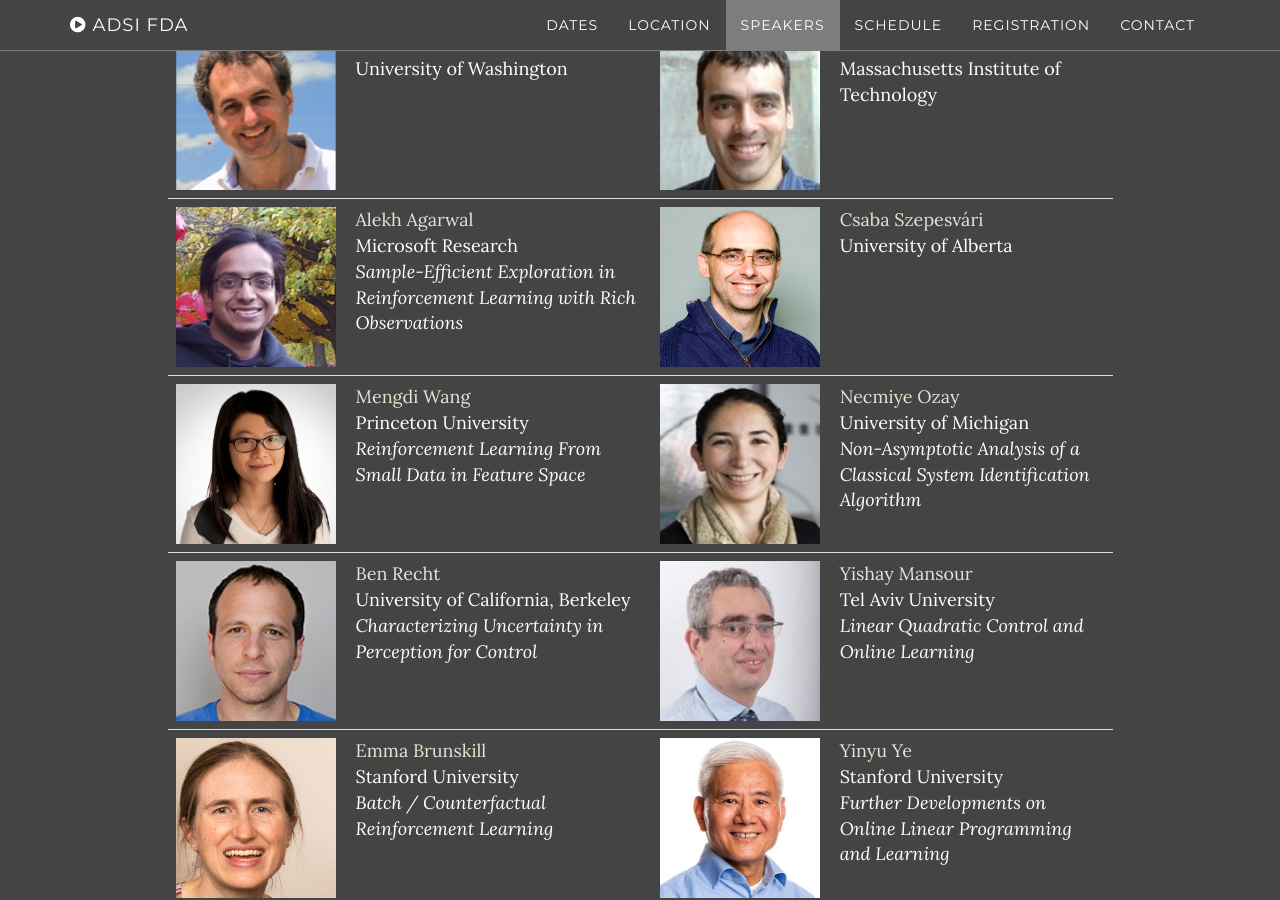
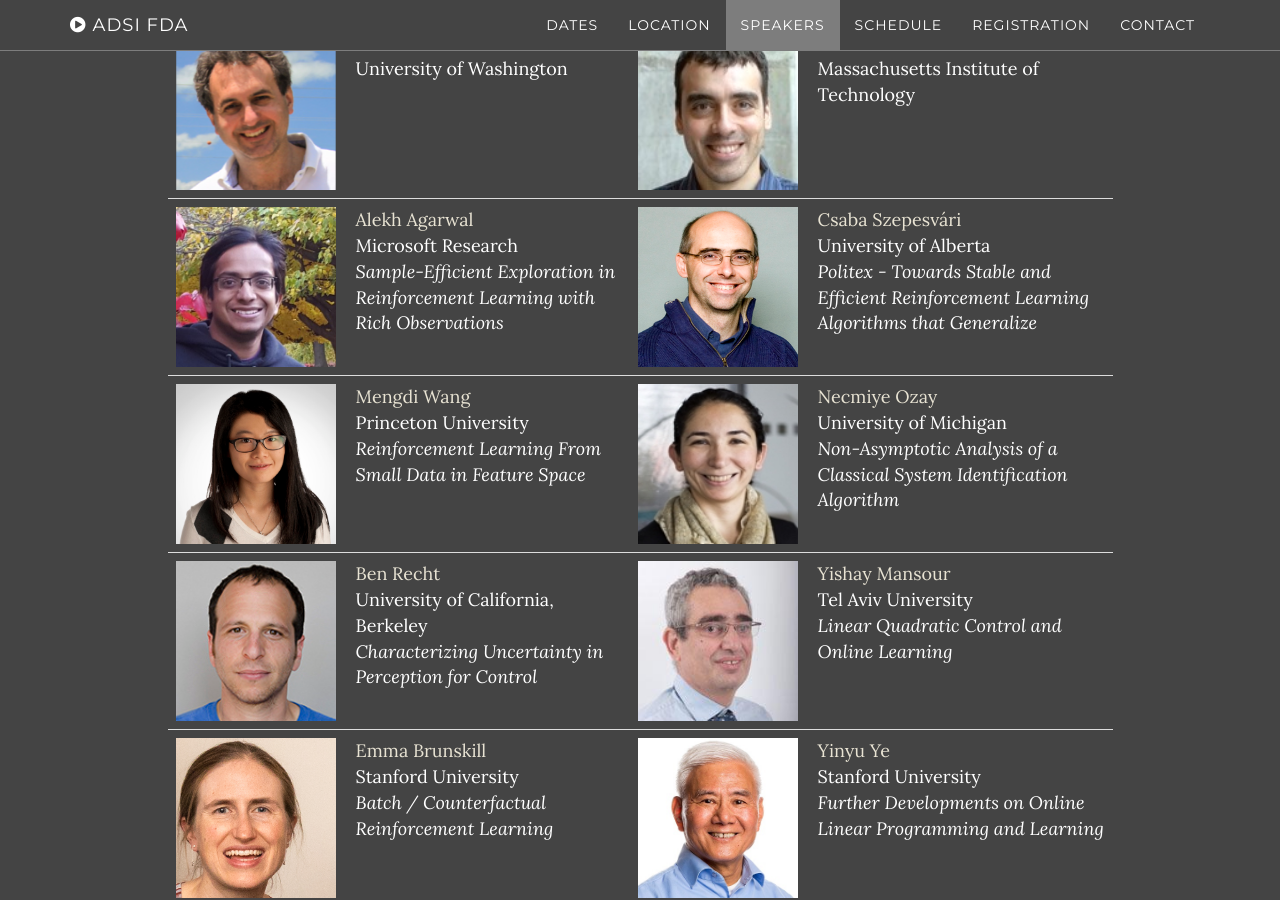
Before and after one commit to kgjamieson/ifds-workshop-2025, a Jekyll site: the page built from index.html, in a window 1280 px wide and 900 px high, scrolled down 2445 px. Built offline with Jekyll 4.4.1, drawn with Linux system fonts in a browser that asks for light colours.

Commit message:
Updating talk titles.

```diff
--- a/_includes/speakers.html
+++ b/_includes/speakers.html
@@ -16,7 +16,7 @@
 <td class="thumb"><img src="img/instructors/alekh.jpg"></td>
 <td><a href="http://alekhagarwal.net/">Alekh Agarwal</a> <br />Microsoft Research<br /><i>Sample-Efficient Exploration in Reinforcement Learning with Rich Observations</i></td>
 <td class="thumb"><img src="img/instructors/csaba.jpg"></td>
-<td><a href="https://sites.ualberta.ca/~szepesva/">Csaba Szepesvári</a> <br />University of Alberta<br /><i> </i></td>
+<td><a href="https://sites.ualberta.ca/~szepesva/">Csaba Szepesvári</a> <br />University of Alberta<br /><i>Politex - Towards Stable and Efficient Reinforcement Learning Algorithms that Generalize</i></td>
 </tr>
 <tr>
 <td class="thumb"><img src="img/instructors/mengdi.jpeg"></td>
```
